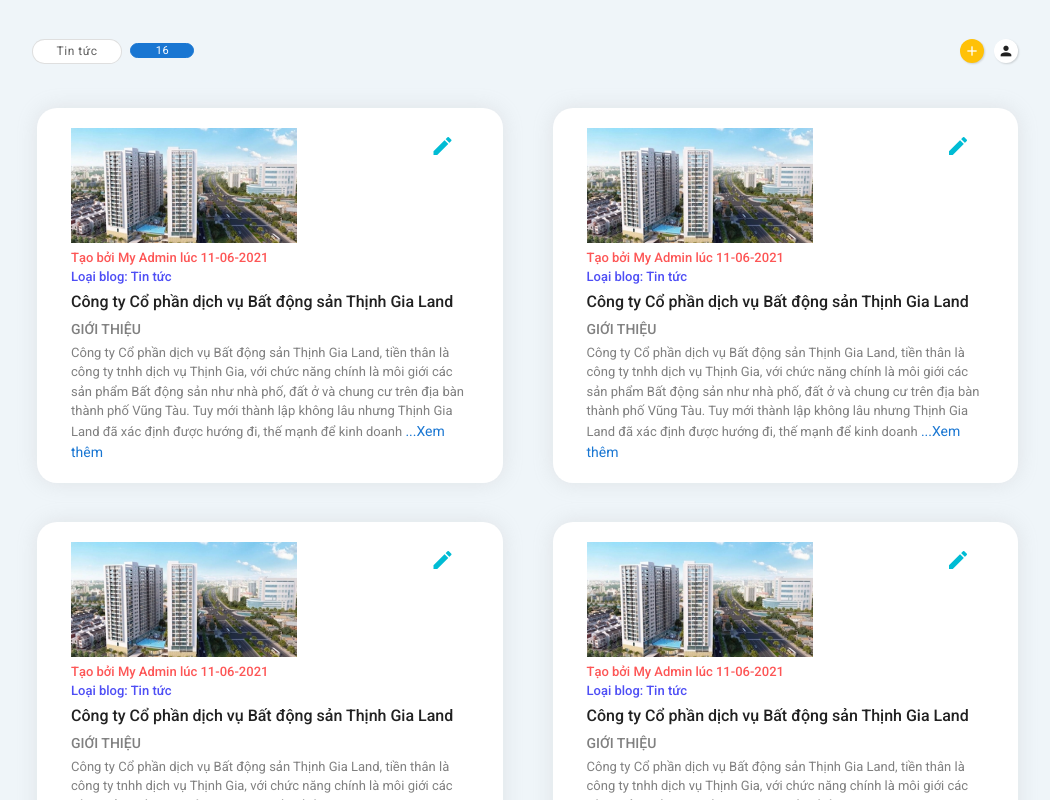
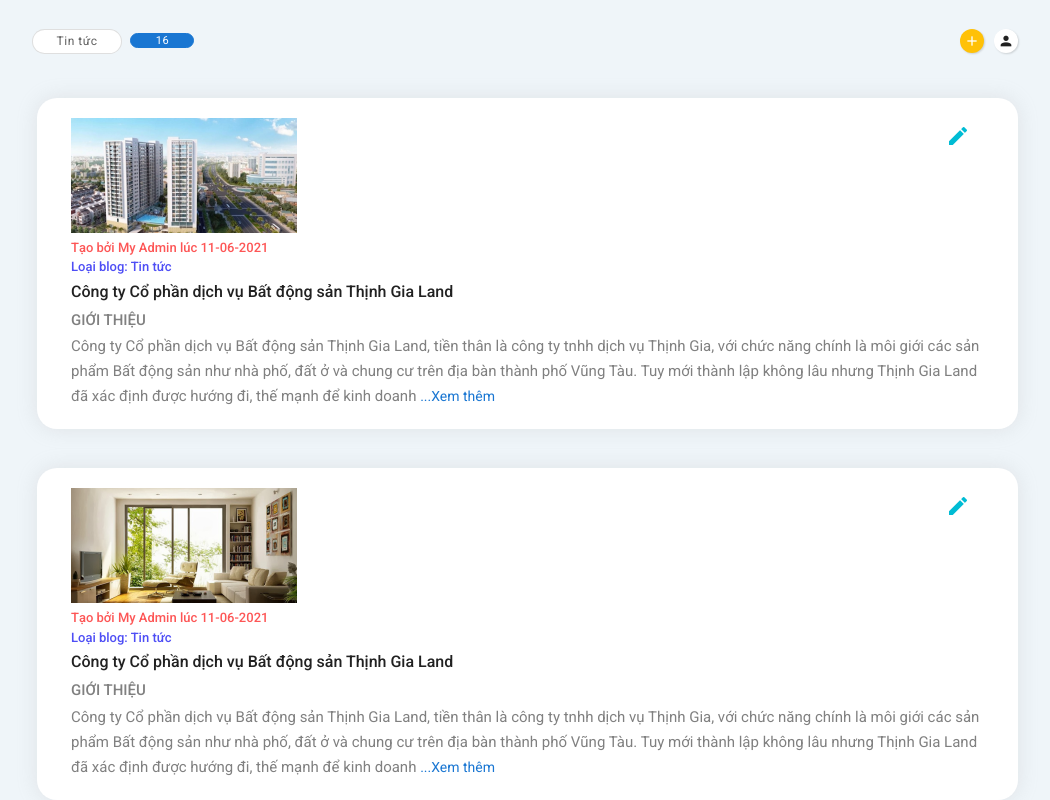
Before and after one commit to DiSon93/thinhgia-admin, a Nuxt app: page /news in a window 1280 px wide. Shown: the top 800 px of the page, without its empty margins (217-1267 px from the left). Built offline with nearby package versions, Linux system fonts and the light colour scheme.

Commit message:
add news

```diff
--- a/pages/news/index.vue
+++ b/pages/news/index.vue
@@ -23,7 +23,7 @@
         </v-col>
       </v-row>
       <v-row class="news_table">
-        <v-col cols="6" class="content_items">
+        <v-col cols="12" class="content_items">
           <div class="content">
             <div class="d-flex img_fix">
               <img src="@image/layouts/house1.png" alt="" />
@@ -45,10 +45,10 @@
             </div>
           </div>
         </v-col>
-        <v-col cols="6" class="content_items">
+        <v-col cols="12" class="content_items">
           <div class="content">
             <div class="d-flex img_fix">
-              <img src="@image/layouts/house1.png" alt="" />
+              <img src="@image/layouts/house2.png" alt="" />
               <v-btn class="mx-2" icon color="cyan">
                 <v-icon dark> mdi-pencil </v-icon>
               </v-btn>
@@ -67,10 +67,10 @@
             </div>
           </div>
         </v-col>
-        <v-col cols="6" class="content_items">
+        <v-col cols="12" class="content_items">
           <div class="content">
             <div class="d-flex img_fix">
-              <img src="@image/layouts/house1.png" alt="" />
+              <img src="@image/layouts/house3.png" alt="" />
               <v-btn class="mx-2" icon color="cyan">
                 <v-icon dark> mdi-pencil </v-icon>
               </v-btn>
@@ -89,10 +89,10 @@
             </div>
           </div>
         </v-col>
-        <v-col cols="6" class="content_items">
+        <v-col cols="12" class="content_items">
           <div class="content">
             <div class="d-flex img_fix">
-              <img src="@image/layouts/house1.png" alt="" />
+              <img src="@image/layouts/house4.png" alt="" />
               <v-btn class="mx-2" icon color="cyan">
                 <v-icon dark> mdi-pencil </v-icon>
               </v-btn>
@@ -224,20 +224,21 @@ export default {
       font-size: 14px;
     }
     .detail {
-      font-size: 13px;
+      font-size: 15px;
       color: gray;
+      line-height: 25px;
     }
     .introduce {
       font-weight: 500;
       color: gray;
-      font-size: 14px;
+      font-size: 15px;
       margin-bottom: 3px;
     }
   }
 }
 @media screen and (min-width: 1265px) {
   .header_box {
-    margin-top: -50px !important;
+    margin-top: -60px !important;
   }
 }
 </style>
```
